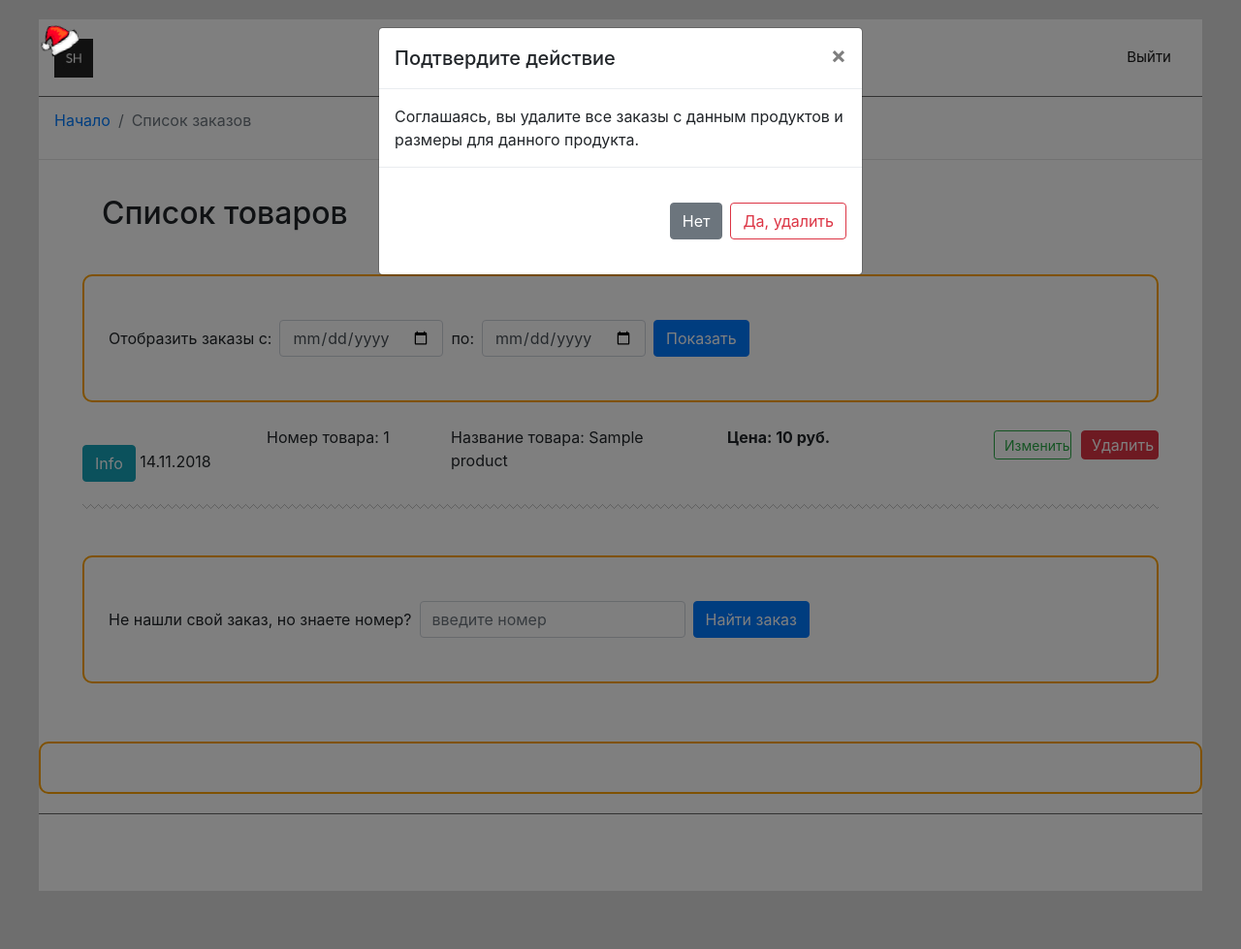
After one commit to damarrus/project2208, a PHP site: template views/product_list_adm.php in a window 1280 px wide, after a click on "Удалить". The commit adds this page. Shown: the whole page at 97% size. Run offline with PHP 8.4, Linux system fonts and the light colour scheme; the template is opened without the code that fills it: most values are stand-ins (such as "Sample title", 1, 10 or a date in 2020).

Commit message:
Product List

```diff
--- /dev/null
+++ b/css/product_list.css
@@ -0,0 +1,6 @@
+.btn-prod {
+    width: 80px;
+    height: 30px;
+    padding: 0 10px;
+    margin:  5px;
+}
--- /dev/null
+++ b/views/product_list_adm.php
@@ -0,0 +1,91 @@
+<?php require_once '../templates/header_admin.php' ?>
+
+<link rel="stylesheet" href="../css/admin_order.css">
+<link rel="stylesheet" href="../css/product_list.css">
+
+<nav aria-label="breadcrumb" >
+  <ol class="breadcrumb bg-white">
+    <li class="breadcrumb-item"><a href="#">Начало</a></li>
+    <li class="breadcrumb-item active" aria-current="page">Список заказов</li>
+  </ol>
+</nav>
+<hr>
+<div class="container">
+  <h2>Список товаров</h2>
+    <!-- Форма поиска заказов. По умолчанию выводит последний месяц.  -->
+    <form method="POST" class="form-inline  mt-4 mb-4" action="/sort_date.php">
+      <label for="dateFrom" class="mr-sm-2">Отобразить заказы с: </label>
+      <input type="date" class="form-control mr-sm-2" id="dateFrom">
+      <label for="dateTo" class="mr-sm-2">по: </label>
+      <input type="date" class="form-control mr-sm-2" id="dateTo">
+      <button type="submit" class="btn btn-primary">Показать</button>
+  </form>
+  <?php foreach ($products as $product) {
+    echo '<div class="table-responsive-md table-striped">
+            <div class="row">
+            <div class="col-sm-2">
+                <button type="button" class="btn btn-info">Info</button>
+                14.11.2018
+            </div>
+            <div class="col-sm-2">Номер товара: '.$product->id.'</div>
+            <div class="col-sm-3">Название товара: '.$product->title.'</div>
+            <div class="col-sm-3  font-weight-bold">Цена: '.$product->price.' руб.</div>
+            <button class="btn-prod btn btn-outline-success btn-sm" data-toggle="modal" data-target="#changeProd">Изменить</button>
+            <button type="button" class=" btn-prod btn btn-danger" data-toggle="modal" data-target="#deleteProd">Удалить</button>
+
+        </div>
+    </div>
+  <div class="cutting_line mb-5 pt-2"></div>';
+}
+?>
+  <div class="mt-3 pb-3">
+    <!-- Форма поиска заказов по номеру.  -->
+    <form method="POST" class="form-inline  mt-4 mb-4" action="#">
+      <label for="orderId" class="mr-sm-2">Не нашли свой заказ, но знаете номер?</label>
+      <input type="text" class="form-control mr-sm-2" placeholder="введите номер" id="orderId">
+      <button type="submit" class="btn btn-primary">Найти заказ</button>
+    </form>
+  </div>
+</div>
+<form method="POST" action="product_delete.php">
+    <div class="modal fade" id="deleteProd" tabindex="-1" role="dialog" aria-labelledby="exampleModalLabel" aria-hidden="true">
+        <div class="modal-dialog" role="document">
+            <div class="modal-content">
+                <div class="modal-header">
+                    <h5 class="modal-title" id="exampleModalLabel">Подтвердите действие</h5>
+                    <button type="button" class="close" data-dismiss="modal" aria-label="Close">
+                    <span aria-hidden="true">&times;</span>
+                    </button>
+                </div>
+                <div class="modal-body">
+                    Соглашаясь, вы удалите все заказы с данным продуктов и размеры для данного продукта.
+                </div>
+                <div class="modal-footer">
+                    <button type="button" class="btn btn-secondary" data-dismiss="modal">Нет</button>
+                    <button type="submit" class="btn  btn-outline-danger">Да, удалить</button>
+                </div>
+            </div>
+        </div>
+    </div>
+</form>
+<div class="modal fade" id="changeProd" tabindex="-1" role="dialog" aria-labelledby="exampleModalLabel" aria-hidden="true">
+    <div class="modal-dialog" role="document">
+        <div class="modal-content">
+            <div class="modal-header">
+                <h5 class="modal-title" id="exampleModalLabel">Изменение товара</h5>
+                <button type="button" class="close" data-dismiss="modal" aria-label="Close">
+                <span aria-hidden="true">&times;</span>
+                </button>
+            </div>
+            <div class="modal-body">
+                Соглашаясь, вы удалите все заказы с данным продуктов и размеры для данного продукта.
+            </div>
+            <div class="modal-footer">
+                <button type="button" class="btn btn-secondary" data-dismiss="modal">Отмена</button>
+                <button type="submit" class="btn  btn-outline-success">Изменить</button>
+            </div>
+        </div>
+    </div>
+</div>
+
+<?php require_once '../templates/footer_admin.php' ?>
```
Also changed, not shown: controllers/cart.php (added, +26 -0 lines), controllers/product_list_adm.php (added, +23 -0 lines), views/cart.php (+10 -49 lines).
